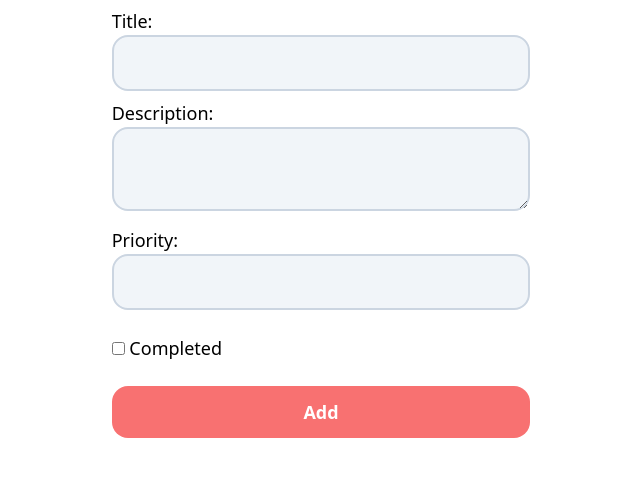
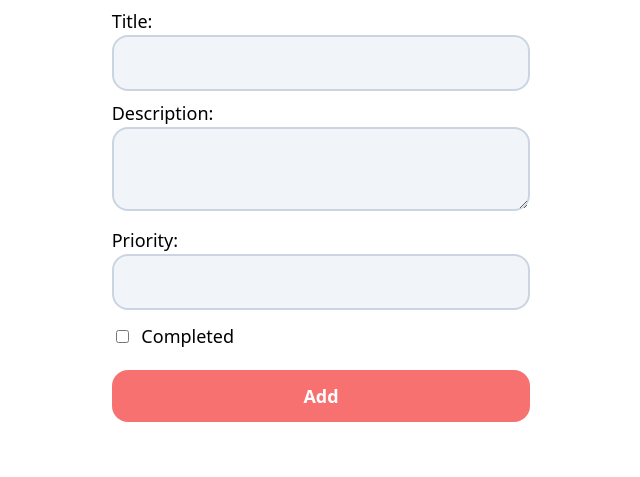
Before and after one commit to iamsdas/task-management, a Django app: page /create_task/ in a window 1280 px wide. Shown: the part 97-574 px from the top of the page, without its empty margins (319-959 px from the left). Run offline with Django 3.2, Linux system fonts and the light colour scheme; the visitor is signed in with stand-in values (Sample User, id 1); some libraries are stand-ins or nearby versions.

Commit message:
add final touches to ui

```diff
--- a/templates/task_form.html
+++ b/templates/task_form.html
@@ -47,16 +47,9 @@
   </div>
 
   <!-- Completed -->
-  <div class="w-full my-2 pt-4">
-    <input
-      id="{{ form.completed.id_for_label }}"
-      name="{{ form.completed.name }}"
-      type="{{ form.completed.widget_type }}"
-      class="bg-slate-100 rounded-2xl p-2 border-2 border-slate-300 checked:bg-red-500 focus:outline-none focus:border-red-200 focus:ring-red-200 focus:ring-1"
-      value="{%if form.completed.value%}on{%else%}unchecked{%endif%}"
-    />
-    <span>{{ form.completed.label }}</span>
-    {{ form.completed.errors }}
+  <div class="w-full mt-2 p-1">
+    {{form.completed}}
+    <span class="ml-2">{{ form.completed.label }}</span>
   </div>
 
   <span class="text-red-500">{{form.non_field_errors }}</span>
--- a/templates/tasks.html
+++ b/templates/tasks.html
@@ -53,7 +53,9 @@
   >
     <!-- Task Details -->
     <div class="flex flex-col font-semibold overflow-hidden">
-      <a href="/detail_task/{{task.id}}" class="text-slate-900 text-md truncate"
+      <a
+        href="/detail_task/{{task.id}}"
+        class="text-md truncate {% if request.GET.type == 'all' and task.completed%} line-through text-red-500 {%else%}text-slate-900{%endif%}"
         >{{task.title}}</a
       >
       <span class="text-sm text-slate-500 truncate">{{task.created_date}}</span>
```
